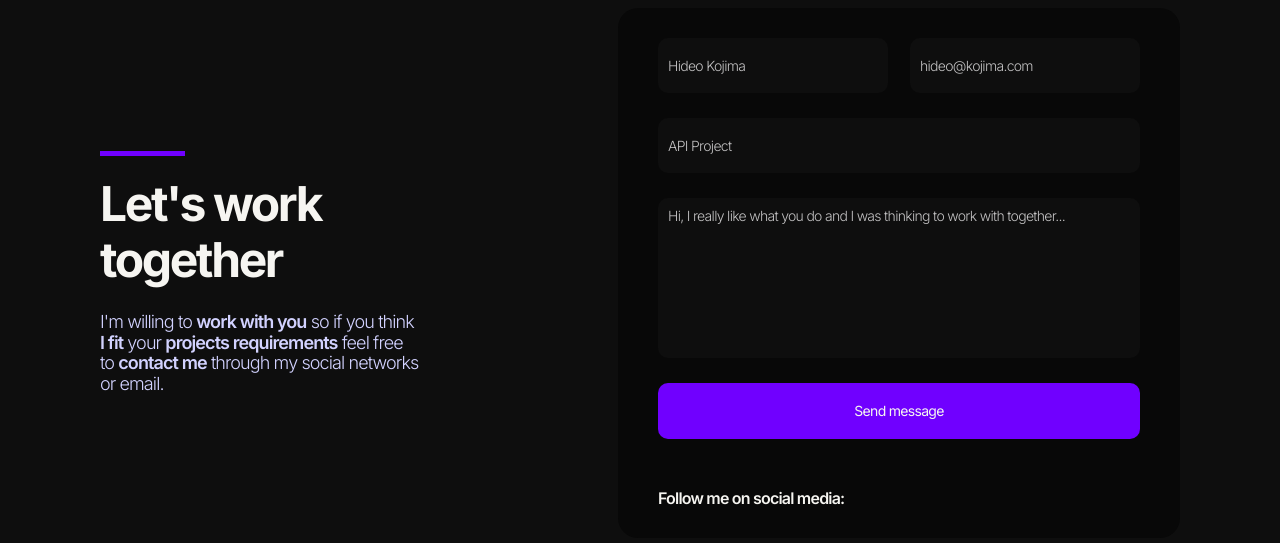
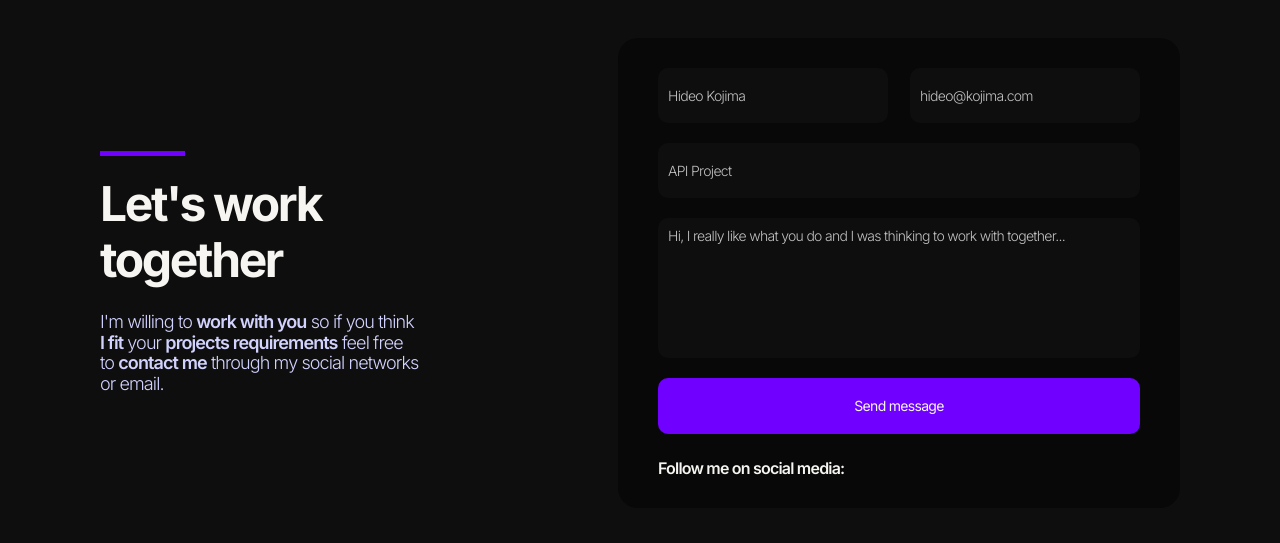
Before and after one commit to GomezFrannco/react-portfolio, a React (Vite) app: page / in a window 1280 px wide. Shown: the part 4177-4720 px from the top of the page. Built offline with nearby package versions, Linux system fonts and the light colour scheme.

Commit message:
Change form style

```diff
--- a/src/pages/home/layout/Footer/index.scss
+++ b/src/pages/home/layout/Footer/index.scss
@@ -65,7 +65,7 @@
       display: flex;
       flex-direction: column;
       input, textarea {
-        margin-bottom: 1.5625rem;
+        margin-bottom: 1.25rem;
         @include m-queries(500px) {
           margin-bottom: 0.9375rem;
         }
@@ -76,15 +76,19 @@
         @include m-queries(1100px) {
           flex-direction: column;
         }
-        input {
-          width: 14.375rem;
-          @include m-queries(1100px) {
-            width: 100%;
+        div {
+          display: flex;
+          flex-direction: column;
+          input {
+            width: 14.375rem;
+            @include m-queries(1100px) {
+              width: 100%;
+            }
           }
         }
       }
       textarea {
-        height: 10rem;
+        height: 8.75rem;
         @include m-queries(500px) {
           height: 6.25rem;
         }
@@ -92,7 +96,7 @@
     }
     .form__social {
       p {
-        margin-top: 3.125rem;
+        margin-top: 1.5625rem;
         font-weight: 600;
         color: #F6F5F1;
         @include m-queries(500px) {
```
